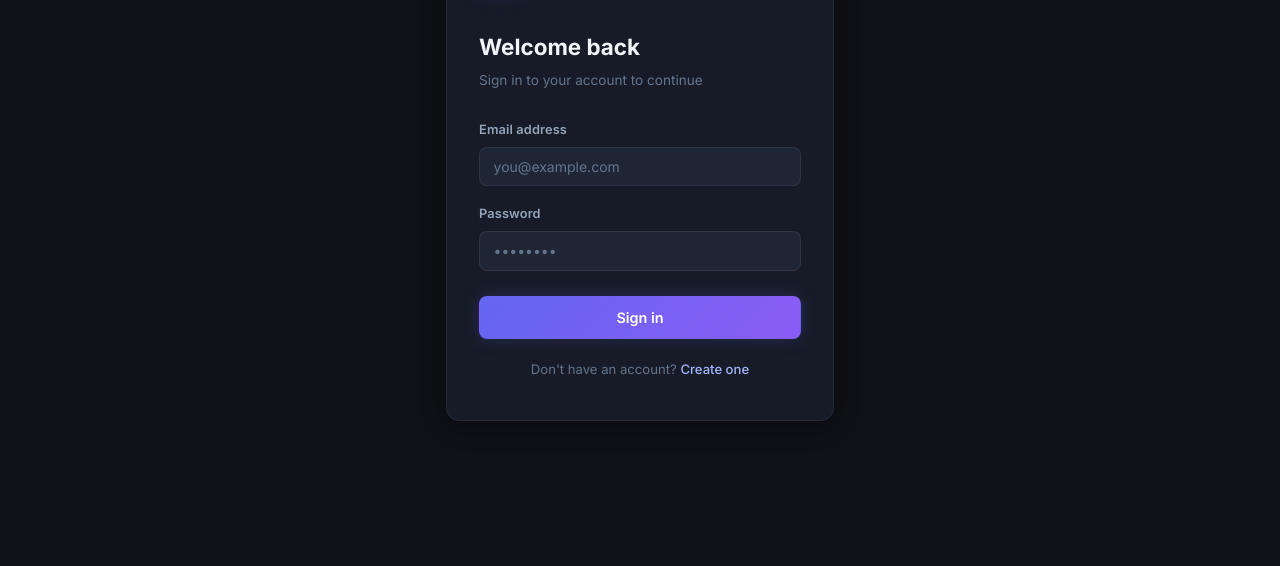
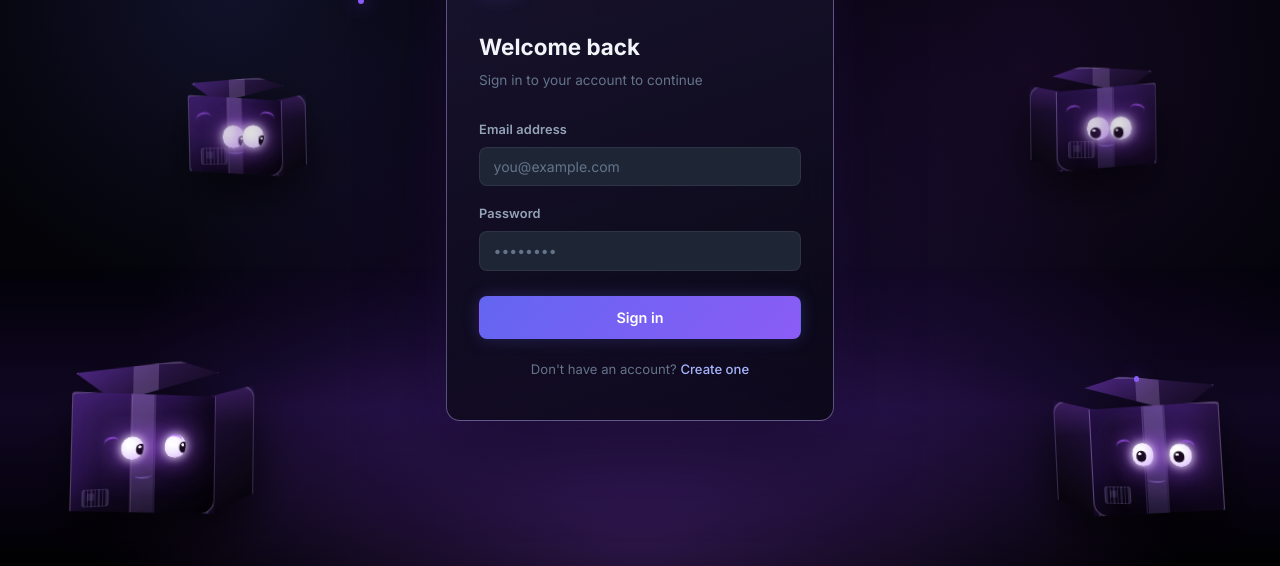
Before and after one commit to natienza2004/aiapp, a website: page frontend/login.html in a window 1280 px wide. Shown: the part 234-800 px from the top of the page. Drawn offline with Linux system fonts and the light colour scheme.

Commit message:
interactable design implemented

```diff
--- /dev/null
+++ b/frontend/css/auth-mascots.css
@@ -0,0 +1,371 @@
+body[data-page="login"],
+body[data-page="register"] {
+  background:
+    radial-gradient(ellipse at 50% 104%, rgba(124,58,237,0.28), transparent 34rem),
+    radial-gradient(circle at 18% 28%, rgba(99,102,241,0.15), transparent 20rem),
+    radial-gradient(circle at 80% 38%, rgba(147,51,234,0.12), transparent 22rem),
+    #030308;
+}
+
+.auth-page {
+  position: relative;
+  width: 100%;
+  min-height: 100vh;
+  overflow: hidden;
+  display: flex;
+  align-items: center;
+  justify-content: center;
+  padding: 1rem;
+  isolation: isolate;
+}
+
+.auth-page::before {
+  content: '';
+  position: fixed;
+  inset: auto 0 0;
+  height: 38vh;
+  pointer-events: none;
+  background:
+    radial-gradient(ellipse at 50% 92%, rgba(168,85,247,0.2), transparent 34rem),
+    linear-gradient(to bottom, transparent, rgba(91,33,182,0.18) 48%, rgba(0,0,0,0.76));
+  opacity: 0.9;
+}
+
+.auth-mascot-scene {
+  position: fixed;
+  inset: 0;
+  z-index: 0;
+  pointer-events: none;
+  perspective: 900px;
+  overflow: hidden;
+}
+
+.auth-mascot-scene::before,
+.auth-mascot-scene::after {
+  content: '';
+  position: absolute;
+  width: 0.35rem;
+  height: 0.35rem;
+  border-radius: 999px;
+  background: #8b5cf6;
+  box-shadow: 0 0 18px #8b5cf6;
+}
+
+.auth-mascot-scene::before {
+  top: 29%;
+  left: 28%;
+}
+
+.auth-mascot-scene::after {
+  right: 11%;
+  bottom: 23%;
+}
+
+.auth-wrapper {
+  position: relative;
+  z-index: 10;
+}
+
+.auth-card {
+  position: relative;
+  z-index: 10;
+  background: linear-gradient(160deg, rgba(30,23,55,0.82), rgba(6,6,14,0.78));
+  border: 1px solid rgba(196,181,253,0.42);
+  box-shadow: 0 26px 80px rgba(0,0,0,0.55), 0 0 48px rgba(124,58,237,0.18);
+  backdrop-filter: blur(18px);
+}
+
+.mascot-box {
+  --eye-x: 0px;
+  --eye-y: 0px;
+  --tilt-x: 0deg;
+  --tilt-y: 0deg;
+  position: absolute;
+  width: var(--box-size, 8rem);
+  height: calc(var(--box-size, 8rem) * 0.94);
+  transform-style: preserve-3d;
+  transform: rotateX(var(--tilt-x)) rotateY(var(--tilt-y)) rotateZ(-1deg);
+  transition: transform 120ms ease-out;
+  animation: mascot-float 6s ease-in-out infinite;
+  filter: drop-shadow(0 24px 22px rgba(0,0,0,0.64));
+}
+
+.mascot-box::selection {
+  background: transparent;
+}
+
+.mascot-box::before,
+.mascot-box::after {
+  content: '';
+  position: absolute;
+  border: 1px solid rgba(196,181,253,0.26);
+  box-shadow: inset 0 1px 0 rgba(255,255,255,0.16), 0 0 30px rgba(124,58,237,0.2);
+  pointer-events: none;
+}
+
+.mascot-box::before {
+  left: 0.18rem;
+  top: 0.1rem;
+  width: 77%;
+  height: 23%;
+  border-radius: 0.72rem 0.62rem 0.18rem 0.2rem;
+  background:
+    linear-gradient(90deg, transparent 40%, rgba(216,180,254,0.22) 40% 58%, transparent 58%),
+    linear-gradient(145deg, #4f2787 0%, #26133f 52%, #10091c 100%);
+  clip-path: polygon(0 22%, 72% 0, 100% 34%, 28% 100%);
+  transform: none;
+  transform-origin: bottom left;
+}
+
+.mascot-box::after {
+  right: 0.2rem;
+  top: 17%;
+  width: 25%;
+  height: 76%;
+  border-radius: 0.12rem 0.78rem 0.82rem 0.12rem;
+  background:
+    linear-gradient(180deg, rgba(168,85,247,0.18), transparent 30%),
+    linear-gradient(145deg, #21103c 0%, #0b0613 76%, #030208 100%);
+  clip-path: polygon(0 8%, 100% 0, 100% 86%, 0 100%);
+  transform: none;
+  transform-origin: top left;
+}
+
+.mascot-3::before,
+.mascot-4::before {
+  left: auto;
+  right: 0.18rem;
+  border-radius: 0.62rem 0.72rem 0.2rem 0.18rem;
+  clip-path: polygon(28% 0, 100% 22%, 72% 100%, 0 34%);
+  transform: none;
+  transform-origin: bottom right;
+}
+
+.mascot-3::after,
+.mascot-4::after {
+  left: 0.2rem;
+  right: auto;
+  border-radius: 0.75rem 0.1rem 0.1rem 0.82rem;
+  background:
+    linear-gradient(180deg, rgba(168,85,247,0.2), transparent 30%),
+    linear-gradient(215deg, #251144 0%, #0b0613 76%, #030208 100%);
+  clip-path: polygon(0 0, 100% 8%, 100% 100%, 0 86%);
+  transform: none;
+  transform-origin: top right;
+}
+
+.box-face {
+  position: absolute;
+  left: 0;
+  top: 17%;
+  width: 77%;
+  height: 76%;
+  z-index: 1;
+  border-radius: 0.22rem 0.18rem 0.85rem 0.72rem;
+  background:
+    linear-gradient(90deg, transparent 40%, rgba(216,180,254,0.16) 40% 58%, transparent 58%),
+    radial-gradient(circle at 58% 45%, rgba(168,85,247,0.22), transparent 24%),
+    linear-gradient(145deg, #3c1f66 0%, #170b2b 52%, #05030b 100%);
+  border: 1px solid rgba(216,180,254,0.34);
+  box-shadow:
+    inset 0 1px 0 rgba(255,255,255,0.18),
+    inset -18px -20px 28px rgba(0,0,0,0.42),
+    inset 12px 10px 18px rgba(124,58,237,0.14),
+    0 0 34px rgba(124,58,237,0.28);
+  clip-path: polygon(0 0, 100% 8%, 100% 100%, 0 92%);
+  transform: translateZ(1.2rem);
+}
+
+.mascot-3 .box-face,
+.mascot-4 .box-face {
+  left: auto;
+  right: 0;
+  border-radius: 0.16rem 0.16rem 0.72rem 0.85rem;
+  background:
+    linear-gradient(90deg, transparent 42%, rgba(196,181,253,0.18) 42% 59%, transparent 59%),
+    radial-gradient(circle at 44% 45%, rgba(168,85,247,0.22), transparent 24%),
+    linear-gradient(215deg, #3c1f66 0%, #170b2b 52%, #05030b 100%);
+  clip-path: polygon(0 8%, 100% 0, 100% 92%, 0 100%);
+}
+
+.box-face::before {
+  content: '';
+  position: absolute;
+  left: 0.65rem;
+  bottom: 0.75rem;
+  width: 1.55rem;
+  height: 1.05rem;
+  border-radius: 0.18rem;
+  background:
+    linear-gradient(rgba(196,181,253,0.16), rgba(196,181,253,0.16)) 0.22rem 0.18rem / 0.42rem 0.42rem no-repeat,
+    repeating-linear-gradient(90deg, rgba(196,181,253,0.2) 0 0.11rem, transparent 0.11rem 0.22rem);
+  border: 1px solid rgba(196,181,253,0.16);
+  opacity: 0.78;
+}
+
+.box-face::after {
+  content: '';
+  position: absolute;
+  left: 41%;
+  top: -0.2rem;
+  width: 17%;
+  height: 102%;
+  background: linear-gradient(180deg, rgba(216,180,254,0.22), rgba(124,58,237,0.08));
+  border-left: 1px solid rgba(216,180,254,0.16);
+  border-right: 1px solid rgba(20,10,38,0.36);
+  opacity: 0.78;
+}
+
+.mascot-box .box-face {
+  overflow: hidden;
+}
+
+.mascot-box .box-face > .eye,
+.mascot-box .box-face > .smile {
+  z-index: 2;
+}
+
+.smile {
+  position: absolute;
+  left: 50%;
+  top: 65%;
+  width: 1rem;
+  height: 0.38rem;
+  border-bottom: 2px solid rgba(167,139,250,0.32);
+  border-radius: 50%;
+  transform: translateX(-50%);
+}
+
+.smile::before,
+.smile::after {
+  content: '';
+  position: absolute;
+  top: -2.25rem;
+  width: 0.9rem;
+  height: 0.35rem;
+  border-top: 2px solid rgba(168,85,247,0.72);
+  border-radius: 999px 999px 0 0;
+  filter: drop-shadow(0 0 6px rgba(168,85,247,0.6));
+}
+
+.smile::before {
+  left: -1.85rem;
+  transform: rotate(-13deg);
+}
+
+.smile::after {
+  right: -1.85rem;
+  transform: rotate(13deg);
+}
+
+.eye {
+  position: absolute;
+  top: 37%;
+  width: 1.28rem;
+  height: 1.46rem;
+  border-radius: 999px;
+  background: radial-gradient(circle at 38% 32%, #ffffff 0 18%, #f4eaff 48%, #d6b4ff 100%);
+  box-shadow: 0 0 10px #fff, 0 0 22px #a855f7, 0 0 42px rgba(168,85,247,0.9);
+  transform: translate(calc(var(--eye-x) * 0.25), calc(var(--eye-y) * 0.22));
+  transition: height 80ms ease, transform 90ms ease-out;
+  overflow: hidden;
+}
+
+.left-eye {
+  left: 33%;
+}
+
+.right-eye {
+  right: 21%;
+}
+
+.eye::after {
+  content: '';
+  position: absolute;
+  left: 45%;
+  top: 42%;
+  width: 0.58rem;
+  height: 0.72rem;
+  border-radius: 999px;
+  background: radial-gradient(circle at 35% 28%, rgba(255,255,255,0.9) 0 13%, #180920 14% 100%);
+  transform: translate(calc(var(--eye-x) * 0.72), calc(var(--eye-y) * 0.62));
+  transition: transform 90ms ease-out;
+}
+
+.is-blinking .eye {
+  height: 0.08rem;
+  box-shadow: 0 0 8px rgba(248,244,255,0.8), 0 0 16px rgba(168,85,247,0.58);
+}
+
+.is-blinking .eye::after {
+  opacity: 0;
+}
+
+.mascot-1 {
+  --box-size: 11rem;
+  left: 6%;
+  bottom: 5%;
+  animation-delay: -1.4s;
+}
+
+.mascot-2 {
+  --box-size: 7.2rem;
+  left: 15%;
+  top: 40%;
+  opacity: 0.86;
+  animation-delay: -3s;
+}
+
+.mascot-3 {
+  --box-size: 10rem;
+  right: 5%;
+  bottom: 5%;
+  animation-delay: -2.2s;
+}
+
+.mascot-4 {
+  --box-size: 7.6rem;
+  right: 10%;
+  top: 39%;
+  opacity: 0.84;
+  animation-delay: -4s;
+}
+
+@keyframes mascot-float {
+  0%, 100% { margin-top: 0; }
+  50% { margin-top: -0.8rem; }
+}
+
+@media (max-width: 720px), (pointer: coarse) {
+  .auth-wrapper {
+    max-width: 100%;
+  }
+
+  .mascot-1 {
+    --box-size: 5.6rem;
+    left: -1.4rem;
+    bottom: 1rem;
+  }
+
+  .mascot-3 {
+    --box-size: 5.2rem;
+    right: -1rem;
+    top: 4.25rem;
+  }
+
+  .mascot-2,
+  .mascot-4 {
+    display: none;
+  }
+}
+
+@media (prefers-reduced-motion: reduce) {
+  .mascot-box {
+    animation: none;
+    transition: none;
+  }
+
+  .eye {
+    transition: none;
+  }
+}
--- /dev/null
+++ b/frontend/js/auth-mascots.js
@@ -0,0 +1,108 @@
+const EYE_LIMIT = 6;
+const TILT_LIMIT = 8;
+const EYE_FOCUS_LIMIT = 8;
+const MOBILE_QUERY = '(max-width: 720px), (pointer: coarse)';
+const REDUCED_MOTION_QUERY = '(prefers-reduced-motion: reduce)';
+
+function clamp(value, min, max) {
+  return Math.min(max, Math.max(min, value));
+}
+
+function scheduleBlink(box) {
+  const delay = 3000 + Math.random() * 3000;
+  const blinkId = window.setTimeout(() => {
+    box.classList.add('is-blinking');
+    window.setTimeout(() => box.classList.remove('is-blinking'), 120);
+    box.dataset.blinkId = String(scheduleBlink(box));
+  }, delay);
+
+  return blinkId;
+}
+
+export function initAuthMascots() {
+  const scene = document.querySelector('.auth-mascot-scene');
+  const boxes = Array.from(document.querySelectorAll('.mascot-box'));
+  const authPage = document.querySelector('.auth-page');
+
+  if (!scene || boxes.length === 0 || !authPage) return () => {};
+
+  const mobileQuery = window.matchMedia(MOBILE_QUERY);
+  const reducedMotionQuery = window.matchMedia(REDUCED_MOTION_QUERY);
+  const cleanupCallbacks = [];
+
+  if (reducedMotionQuery.matches) {
+    scene.classList.add('is-static');
+    return () => {};
+  }
+
+  boxes.forEach((box) => {
+    box.dataset.blinkId = String(scheduleBlink(box));
+  });
+
+  cleanupCallbacks.push(() => {
+    boxes.forEach((box) => {
+      if (box.dataset.blinkId) {
+        window.clearTimeout(Number(box.dataset.blinkId));
+      }
+    });
+  });
+
+  if (mobileQuery.matches) {
+    scene.classList.add('is-static');
+    return () => cleanupCallbacks.forEach((cleanup) => cleanup());
+  }
+
+  let cursorX = window.innerWidth / 2;
+  let cursorY = window.innerHeight / 2;
+  let frameId = 0;
+
+  function updateMascots() {
+    boxes.forEach((box) => {
+      const rect = box.getBoundingClientRect();
+      const centerX = rect.left + rect.width / 2;
+      const centerY = rect.top + rect.height / 2;
+      const dx = cursorX - centerX;
+      const dy = cursorY - centerY;
+      const distance = Math.max(Math.hypot(dx, dy), 1);
+      const normalizedX = dx / distance;
+      const normalizedY = dy / distance;
+      const eyeX = `${clamp(normalizedX * EYE_LIMIT, -EYE_LIMIT, EYE_LIMIT)}px`;
+      const eyeY = `${clamp(normalizedY * EYE_LIMIT, -EYE_LIMIT, EYE_LIMIT)}px`;
+
+      box.style.setProperty('--eye-x', eyeX);
+      box.style.setProperty('--eye-y', eyeY);
+      box.style.setProperty('--tilt-x', `${clamp(-normalizedY * TILT_LIMIT, -TILT_LIMIT, TILT_LIMIT)}deg`);
+      box.style.setProperty('--tilt-y', `${clamp(normalizedX * TILT_LIMIT, -TILT_LIMIT, TILT_LIMIT)}deg`);
+      box.querySelectorAll('.eye').forEach((eye) => {
+        const eyeRect = eye.getBoundingClientRect();
+        const eyeCenterX = eyeRect.left + eyeRect.width / 2;
+        const eyeCenterY = eyeRect.top + eyeRect.height / 2;
+        const eyeDx = cursorX - eyeCenterX;
+        const eyeDy = cursorY - eyeCenterY;
+        const eyeDistance = Math.max(Math.hypot(eyeDx, eyeDy), 1);
+        const focusX = clamp((eyeDx / eyeDistance) * EYE_FOCUS_LIMIT, -EYE_FOCUS_LIMIT, EYE_FOCUS_LIMIT);
+        const focusY = clamp((eyeDy / eyeDistance) * EYE_FOCUS_LIMIT, -EYE_FOCUS_LIMIT, EYE_FOCUS_LIMIT);
+
+        eye.style.setProperty('--eye-x', `${focusX}px`);
+        eye.style.setProperty('--eye-y', `${focusY}px`);
+      });
+    });
+
+    frameId = window.requestAnimationFrame(updateMascots);
+  }
+
+  function handleMouseMove(event) {
+    cursorX = event.clientX;
+    cursorY = event.clientY;
+  }
+
+  authPage.addEventListener('mousemove', handleMouseMove, { passive: true });
+  frameId = window.requestAnimationFrame(updateMascots);
+
+  cleanupCallbacks.push(() => {
+    authPage.removeEventListener('mousemove', handleMouseMove);
+    window.cancelAnimationFrame(frameId);
+  });
+
+  return () => cleanupCallbacks.forEach((cleanup) => cleanup());
+}
--- a/frontend/login.html
+++ b/frontend/login.html
@@ -5,9 +5,42 @@
   <meta name="viewport" content="width=device-width, initial-scale=1.0" />
   <title>InvenTrack — Login</title>
   <link rel="stylesheet" href="css/styles.css" />
+  <link rel="stylesheet" href="css/auth-mascots.css" />
 </head>
 <body data-page="login">
-  <div class="auth-wrapper">
+  <div class="auth-page">
+    <div class="auth-mascot-scene" aria-hidden="true">
+      <div class="mascot-box mascot-1">
+        <div class="box-face">
+          <span class="eye left-eye"></span>
+          <span class="eye right-eye"></span>
+          <span class="smile"></span>
+        </div>
+      </div>
+      <div class="mascot-box mascot-2">
+        <div class="box-face">
+          <span class="eye left-eye"></span>
+          <span class="eye right-eye"></span>
+          <span class="smile"></span>
+        </div>
+      </div>
+      <div class="mascot-box mascot-3">
+        <div class="box-face">
+          <span class="eye left-eye"></span>
+          <span class="eye right-eye"></span>
+          <span class="smile"></span>
+        </div>
+      </div>
+      <div class="mascot-box mascot-4">
+        <div class="box-face">
+          <span class="eye left-eye"></span>
+          <span class="eye right-eye"></span>
+          <span class="smile"></span>
+        </div>
+      </div>
+    </div>
+
+    <div class="auth-wrapper">
     <div class="auth-card">
       <div class="auth-logo">
         <div class="logo-icon">📦</div>
@@ -37,6 +70,7 @@
         Don't have an account? <a href="register.html">Create one</a>
       </div>
     </div>
+    </div>
   </div>
   <script type="module" src="js/auth.js"></script>
 </body>
```
Also changed, not shown: frontend/js/auth.js (+8 -0 lines), frontend/register.html (+35 -1 lines).
